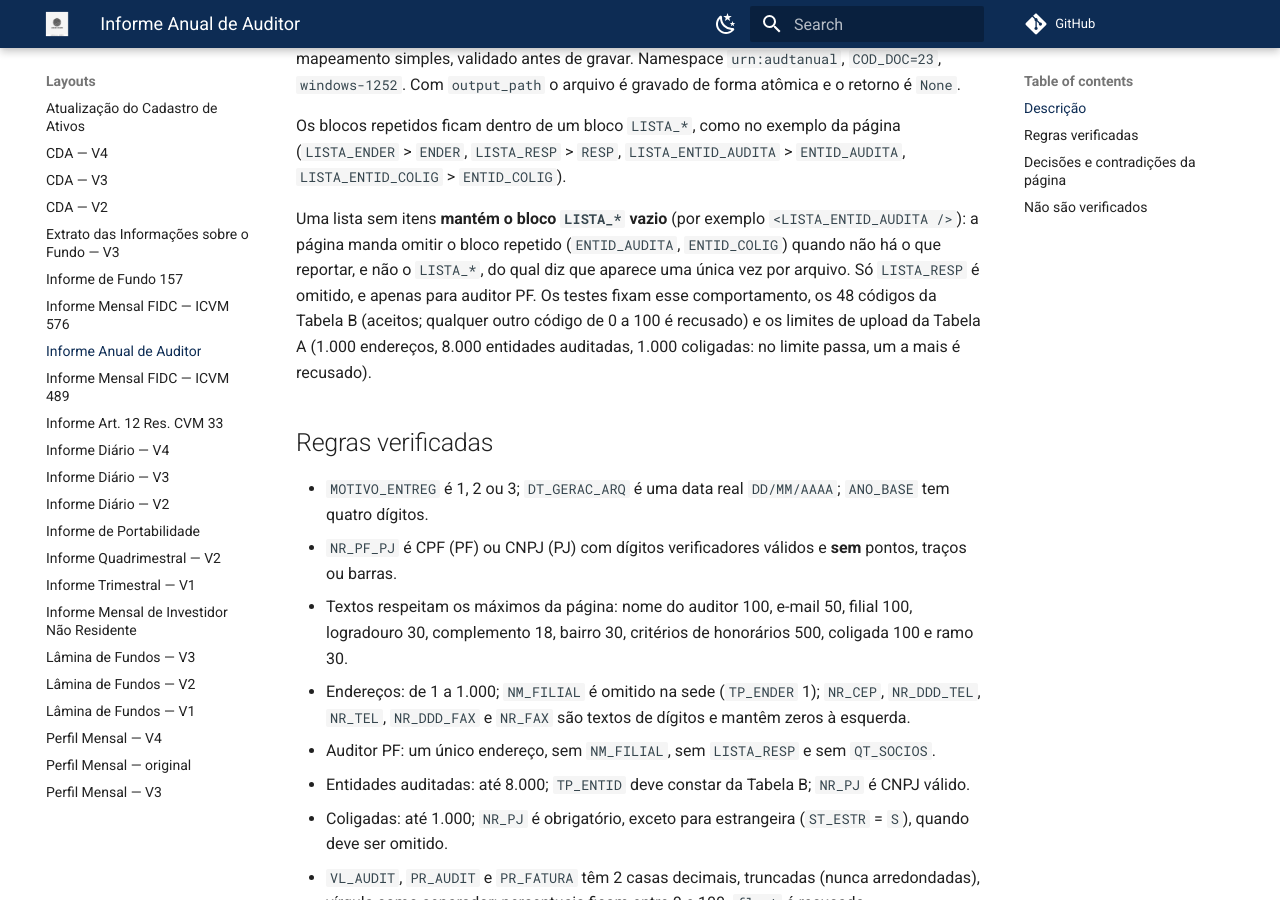
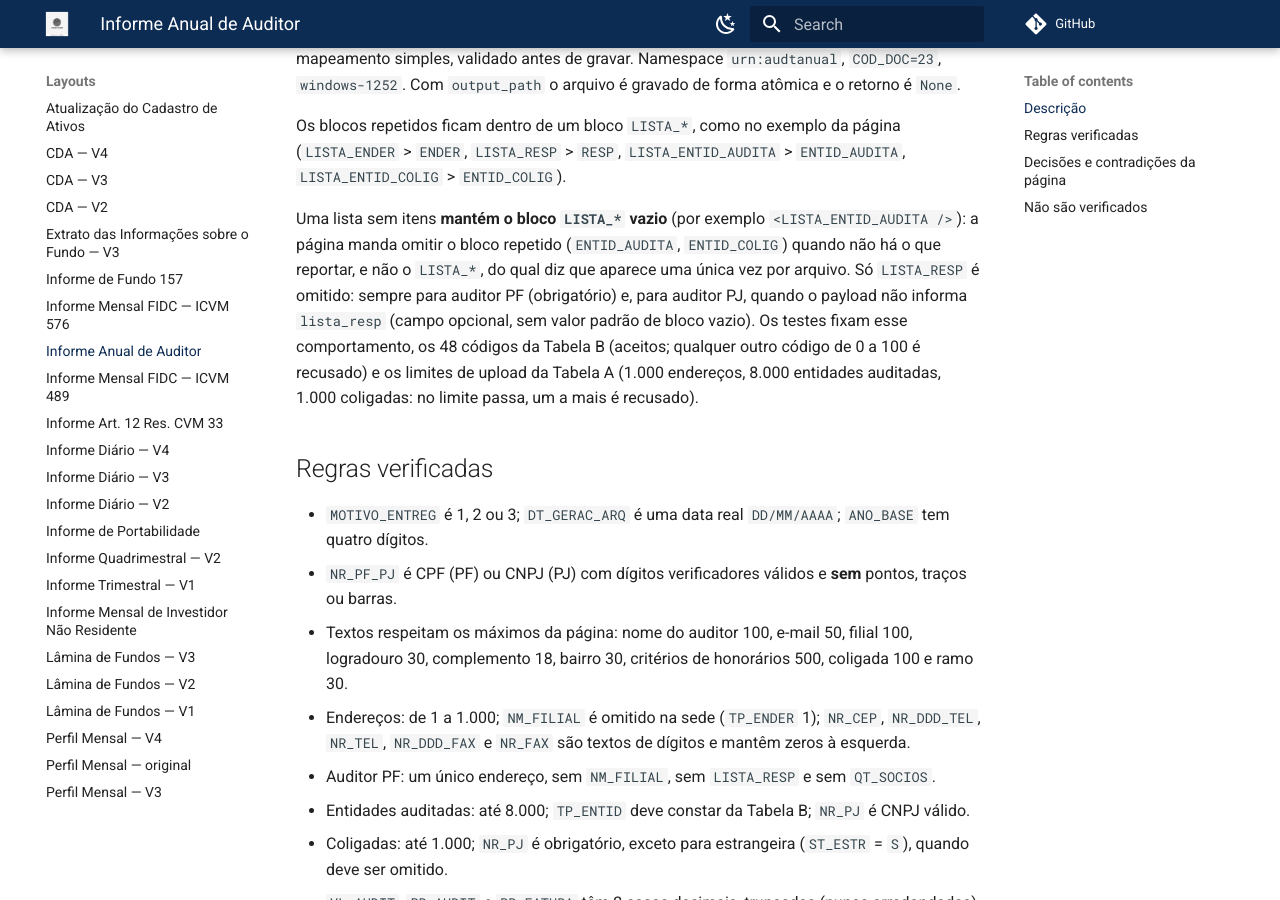
Before and after one commit to guilhermegor/layouts-cvm, an MkDocs documentation site: the page built from docs/informe_anual_auditor.md, in a window 1280 px wide and 900 px high, scrolled down 391 px. Built offline with MkDocs 1.6.1 and Material for MkDocs 9.7.7, drawn with Linux system fonts in a browser that asks for light colours; comment, search, counter and statistics services are not loaded; the version menu is left out.

Commit message:
docs: LISTA_RESP is also omitted for a PJ payload that leaves it unset
InformAudit.lista_resp defaults to None and only the PF branch
constrains it, so a PJ payload without it validates and the writer
omits the block. The page said the omission was PF-only.

```diff
--- a/docs/informe_anual_auditor.md
+++ b/docs/informe_anual_auditor.md
@@ -19,7 +19,8 @@ Os blocos repetidos ficam dentro de um bloco `LISTA_*`, como no exemplo da pági
 Uma lista sem itens **mantém o bloco `LISTA_*` vazio** (por exemplo `<LISTA_ENTID_AUDITA />`):
 a página manda omitir o bloco repetido (`ENTID_AUDITA`, `ENTID_COLIG`) quando não há o que
 reportar, e não o `LISTA_*`, do qual diz que aparece uma única vez por arquivo. Só `LISTA_RESP`
-é omitido, e apenas para auditor PF. Os testes fixam esse comportamento, os 48 códigos da
+é omitido: sempre para auditor PF (obrigatório) e, para auditor PJ, quando o payload não
+informa `lista_resp` (campo opcional, sem valor padrão de bloco vazio). Os testes fixam esse comportamento, os 48 códigos da
 Tabela B (aceitos; qualquer outro código de 0 a 100 é recusado) e os limites de upload da
 Tabela A (1.000 endereços, 8.000 entidades auditadas, 1.000 coligadas: no limite passa, um a
 mais é recusado).
```
